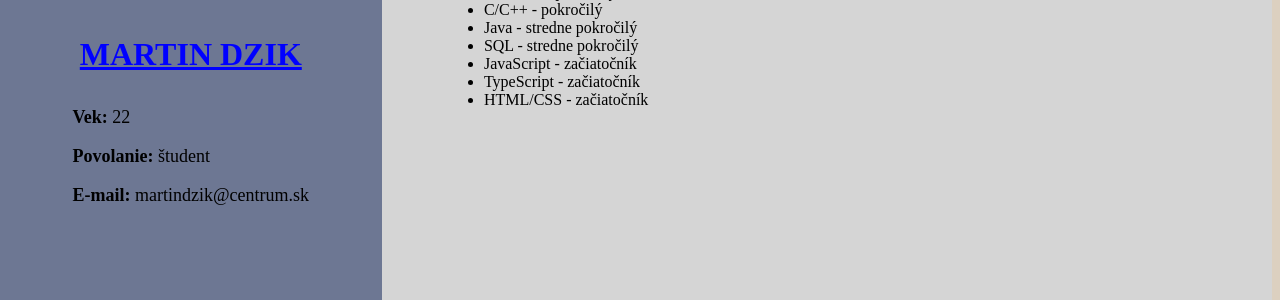
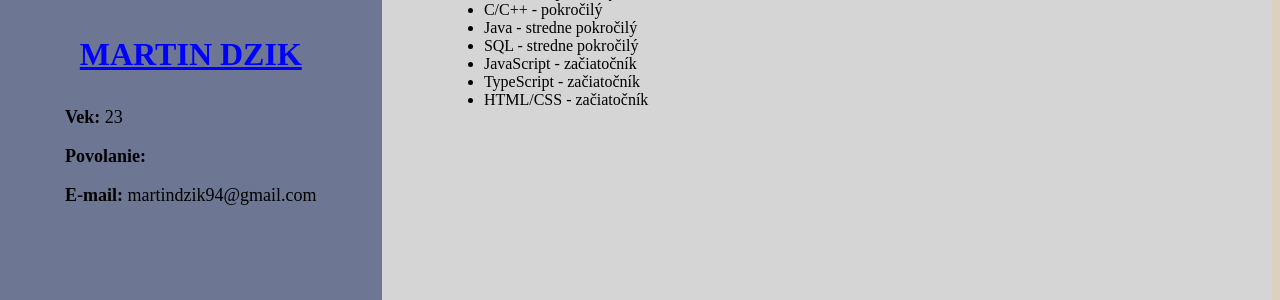
Before and after one commit to ball8/ball8.github.io, a Jekyll site: the page built from myprofil.html, in a window 1280 px wide and 900 px high. Shown: the part 329-629 px from the top of the window. Built offline with Jekyll 4.4.1, drawn with Linux system fonts in a browser that asks for light colours.

Commit message:
Update personal info

```diff
--- a/myprofil.html
+++ b/myprofil.html
@@ -3,9 +3,8 @@
 title: Profil
 nav-weight: 2
 myname: Martin Dzik
-age: 22
-email: martindzik@centrum.sk
-job: študent
+age: 23
+email: martindzik94@gmail.com
 ---
 
 <p class="bigger boldtext">O mne</p>
```
